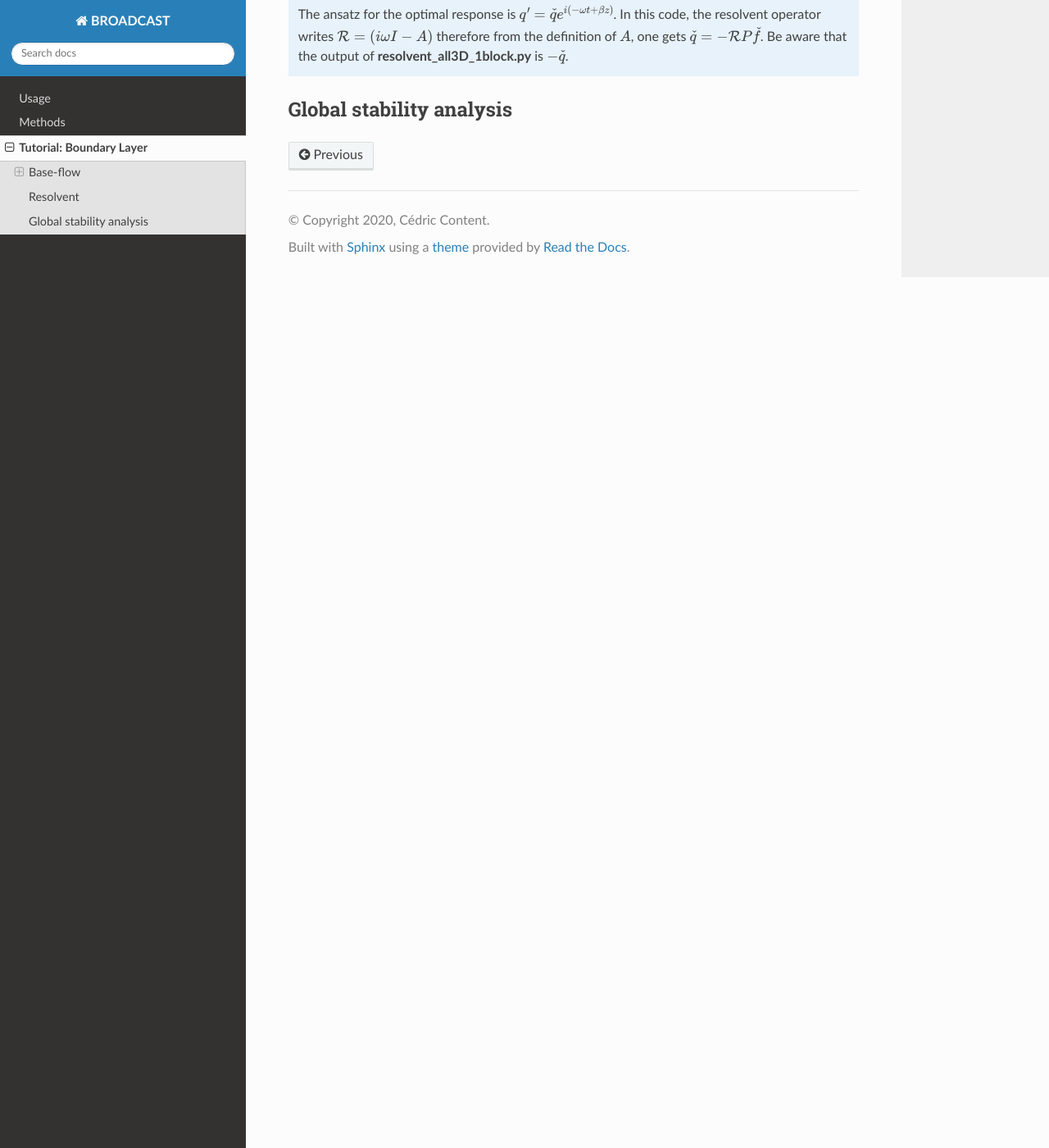
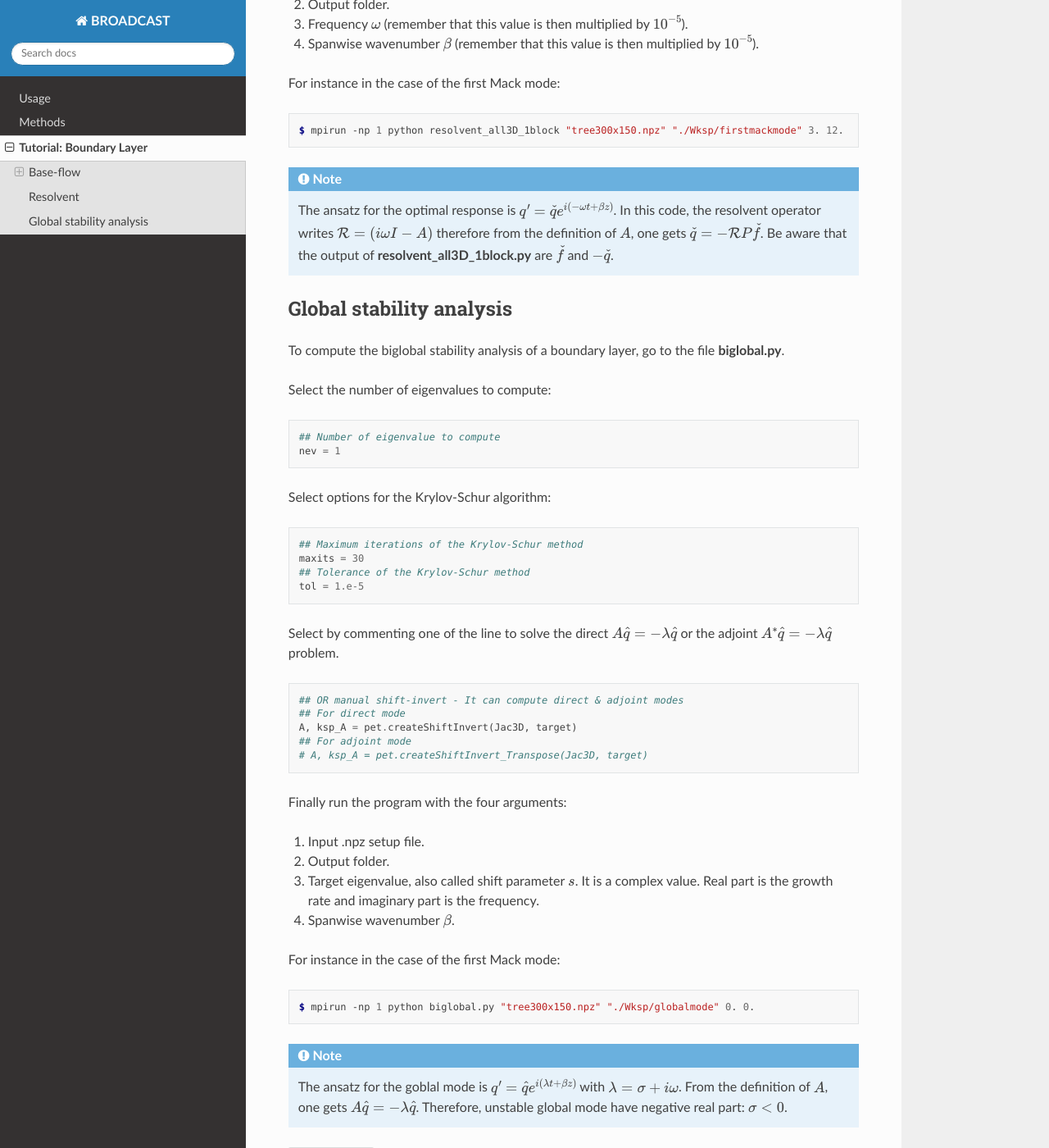
Before and after one commit to apoulain22/TutorialDoc, a Sphinx documentation site: the page built from docs/source/tutorialbl.rst, in a window 1280 px wide and 1400 px high, scrolled down 7803 px. Shown: the whole window at 82% size. Built offline with Sphinx 7.4.7 and the Read the Docs theme 2.0.0, drawn with Linux system fonts in a browser that asks for light colours; some of the changed text lies outside the part shown.

Commit message:
update doc

```diff
--- a/docs/source/tutorialbl.rst
+++ b/docs/source/tutorialbl.rst
@@ -37,9 +37,13 @@ Select the number of iterations of your method and the CFL number (for any metho
 .. code-block:: python
 
    ite     = 10
-   cfl     = 0.9
+   cfl     = 1.e10 #very large CFL for Newton method
    freqres = ite/2 # frequency to print residual defined by the integer, here 2
    freqsort= ite/1 # frequency to write solution defined by the integer, here 1
+
+.. note::
+
+   For the Newton method, start with a very large CFL as the scaling of this CFL is not normalised to 1. Try cfl = 1.e10.
 
 Select the order of the convective scheme:
 
@@ -282,6 +286,11 @@ In order to study three-dimensional eigenmodes in resolvent or global stability
 
    fillNPZ_3D(filename, IAdz, JAdz, Jacdz, IAdz2, JAdz2, Jacdz2)
 
+Finally run the program to compute the base-flow:
+
+.. code-block:: console
+
+   $ mpirun -np 1 python card_bl2d_fv_npz.py
 
 Resolvent
 --------
@@ -349,12 +358,58 @@ For instance in the case of the first Mack mode:
 
 .. code-block:: console
 
-   $ mpirun -np 1 python resolvent_all3D_1block "tree300x150.npz" "./Wksp/firstmackmode" 3. 10.
+   $ mpirun -np 1 python resolvent_all3D_1block "tree300x150.npz" "./Wksp/firstmackmode" 3. 12.
 
 .. note::
 
-   The ansatz for the optimal response is :math:`q'=\check{q}e^{i(-\omega t + \beta z)}`. In this code, the resolvent operator writes :math:`\mathcal{R}=(i\omega I - A)` therefore from the definition of :math:`A`, one gets :math:`\check{q}=-\mathcal{R}P\check{f}`. Be aware that the output of **resolvent_all3D_1block.py** is :math:`-\check{q}`.
+   The ansatz for the optimal response is :math:`q'=\check{q}e^{i(-\omega t + \beta z)}`. In this code, the resolvent operator writes :math:`\mathcal{R}=(i\omega I - A)` therefore from the definition of :math:`A`, one gets :math:`\check{q}=-\mathcal{R}P\check{f}`. Be aware that the output of **resolvent_all3D_1block.py** are :math:`\check{f}` and :math:`-\check{q}`.
 
 
 Global stability analysis
 --------
+
+To compute the biglobal stability analysis of a boundary layer, go to the file **biglobal.py**.
+
+Select the number of eigenvalues to compute:
+
+.. code-block:: python
+
+   ## Number of eigenvalue to compute
+   nev = 1
+
+Select options for the Krylov-Schur algorithm:
+
+.. code-block:: python
+
+   ## Maximum iterations of the Krylov-Schur method
+   maxits = 30
+   ## Tolerance of the Krylov-Schur method
+   tol = 1.e-5
+
+Select by commenting one of the line to solve the direct :math:`A\hat{q}=-\lambda \hat{q}` or the adjoint :math:`A^*\hat{q}=-\lambda \hat{q}` problem.
+
+.. code-block:: python
+
+   ## OR manual shift-invert - It can compute direct & adjoint modes
+   ## For direct mode
+   A, ksp_A = pet.createShiftInvert(Jac3D, target)
+   ## For adjoint mode
+   # A, ksp_A = pet.createShiftInvert_Transpose(Jac3D, target)
+
+
+Finally run the program with the four arguments:
+
+#. Input .npz setup file.
+#. Output folder.
+#. Target eigenvalue, also called shift parameter :math:`s`. It is a complex value. Real part is the growth rate and imaginary part is the frequency.
+#. Spanwise wavenumber :math:`\beta`.
+
+For instance in the case of the first Mack mode:
+
+.. code-block:: console
+
+   $ mpirun -np 1 python biglobal.py "tree300x150.npz" "./Wksp/globalmode" 0. 0.
+
+.. note::
+
+   The ansatz for the goblal mode is :math:`q'=\hat{q}e^{i(\lambda t + \beta z)}` with :math:`\lambda=\sigma+i\omega`. From the definition of :math:`A`, one gets :math:`A\hat{q}=-\lambda \hat{q}`. Therefore, unstable global mode have negative real part: :math:`\sigma < 0`.
```
